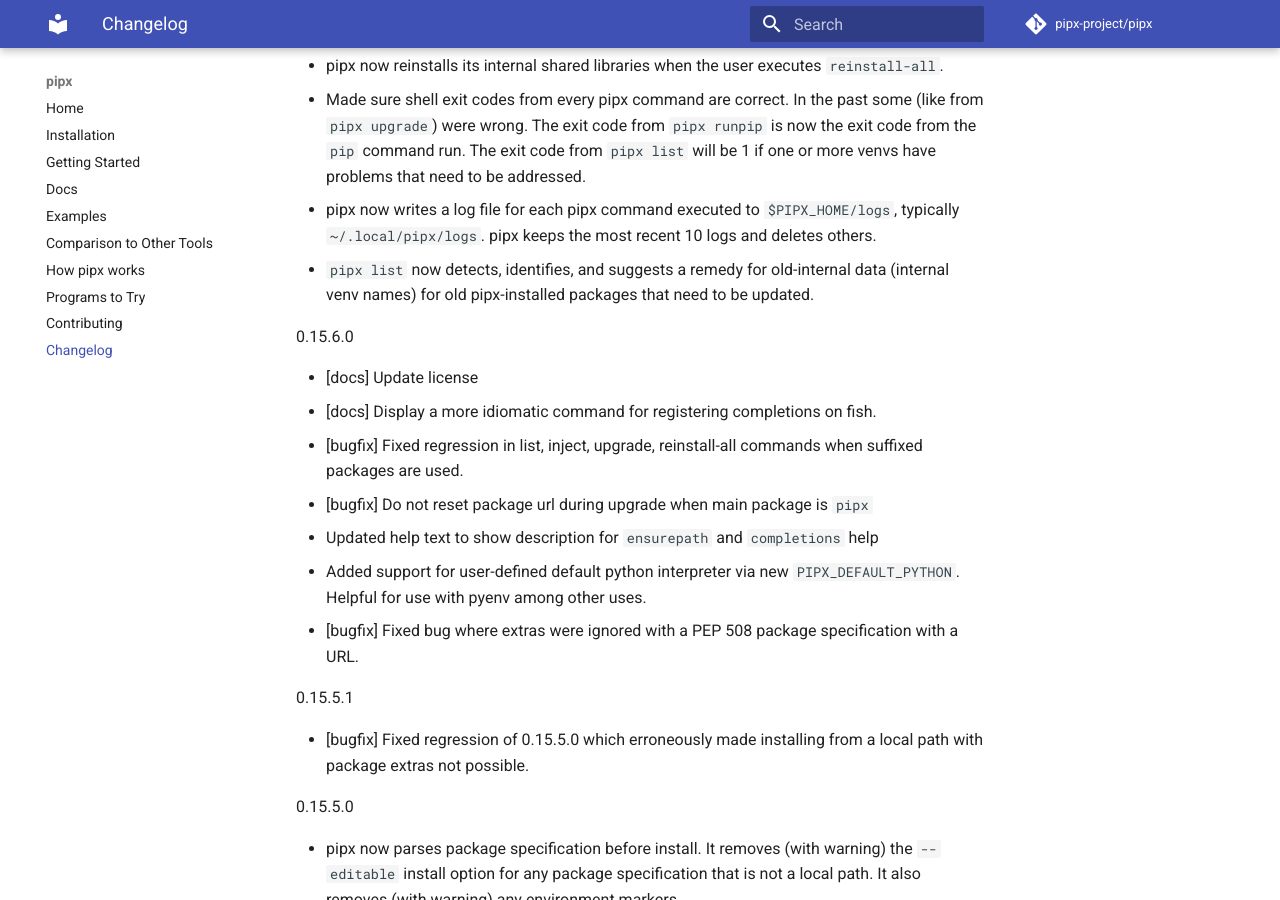
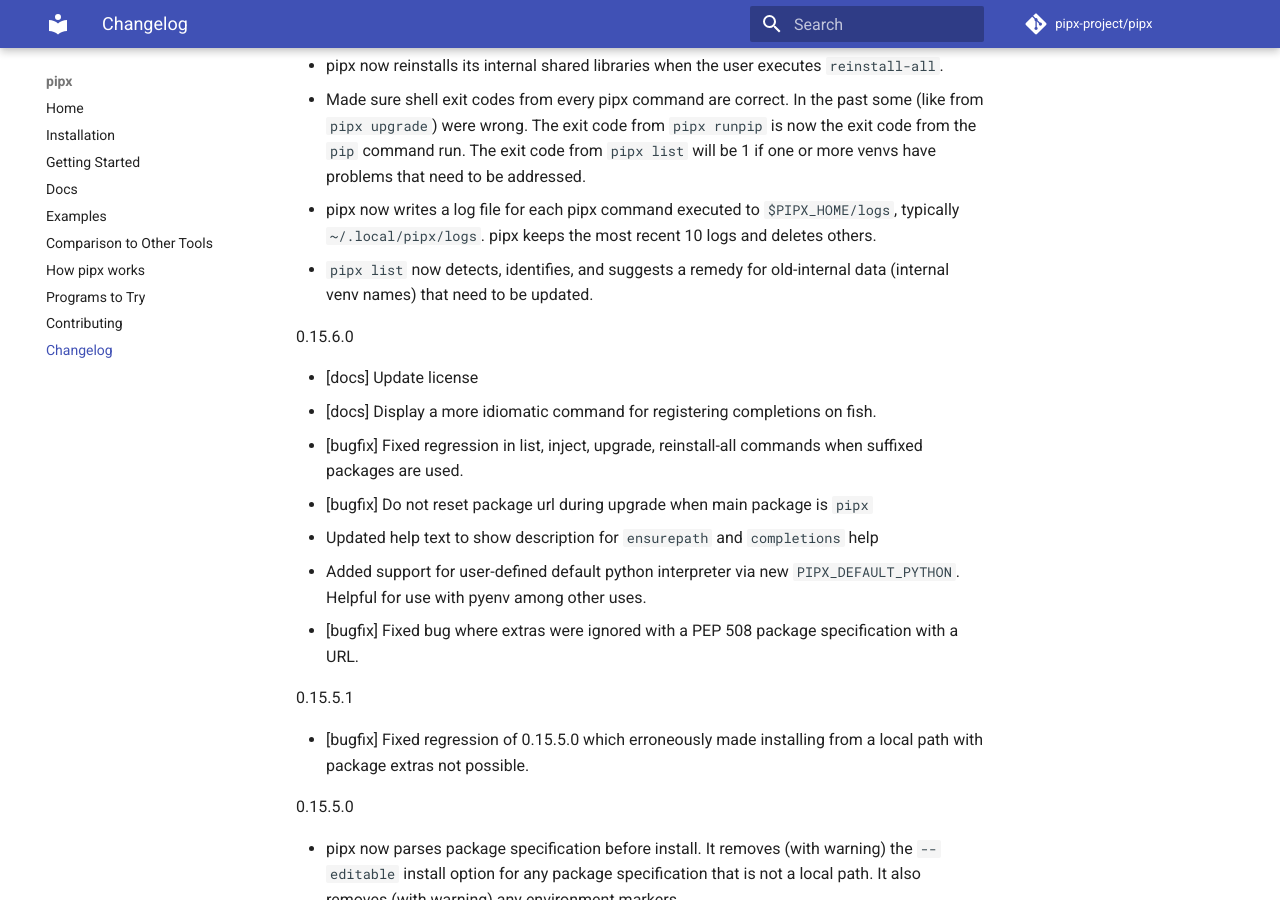
Before and after one commit to pypa/pipx, an MkDocs documentation site: the page built from docs/changelog.md, in a window 1280 px wide and 900 px high, scrolled down 862 px. Built offline with MkDocs 1.6.1 and Material for MkDocs 9.7.7, drawn with Linux system fonts in a browser that asks for light colours; comment, search, counter and statistics services are not loaded.

Commit message:
Fix changelog entry.

```diff
--- a/docs/changelog.md
+++ b/docs/changelog.md
@@ -13,7 +13,7 @@
 - pipx now reinstalls its internal shared libraries when the user executes `reinstall-all`.
 - Made sure shell exit codes from every pipx command are correct.  In the past some (like from `pipx upgrade`) were wrong.  The exit code from `pipx runpip` is now the exit code from the `pip` command run.  The exit code from `pipx list` will be 1 if one or more venvs have problems that need to be addressed.
 - pipx now writes a log file for each pipx command executed to `$PIPX_HOME/logs`, typically `~/.local/pipx/logs`.  pipx keeps the most recent 10 logs and deletes others.
-- `pipx list` now detects, identifies, and suggests a remedy for old-internal data (internal venv names) for old pipx-installed packages that need to be updated.
+- `pipx list` now detects, identifies, and suggests a remedy for old-internal data (internal venv names) that need to be updated.
 
 0.15.6.0
 
```
